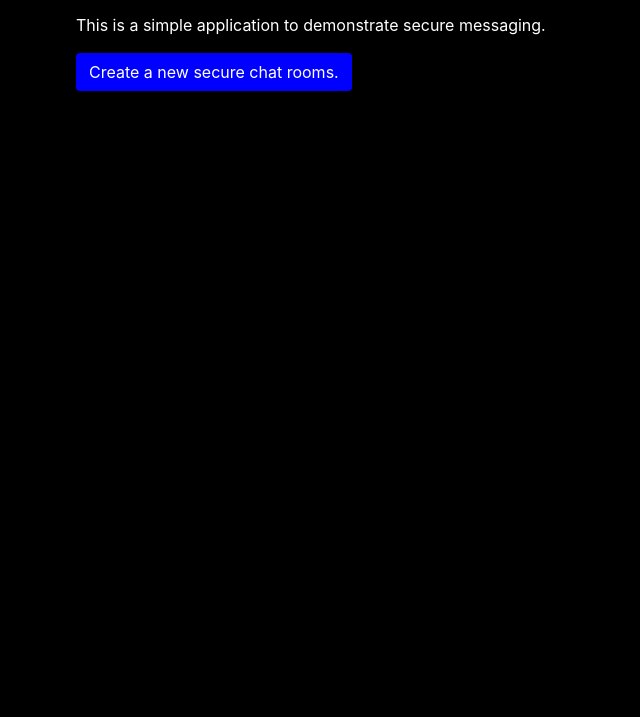
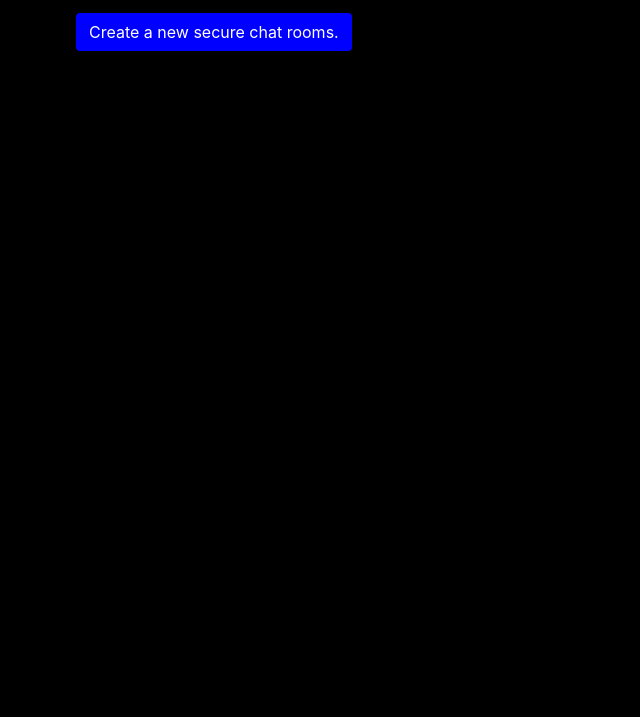
Before and after one commit to kto-to20/secure-chat, a plain HTML site: page index.html in a window 1280 px wide. Shown: the part 83-800 px from the top of the page, without its empty margins (9-649 px from the left). Drawn offline with nearby package versions, Linux system fonts and the light colour scheme.

Commit message:
delete m

```diff
--- a/index.html
+++ b/index.html
@@ -24,7 +24,6 @@
 <div class="container">
     <h1>Chat Name - Secure chat!</h1>
     <p>My first secure chat project.</p>
-    <p>This is a simple application to demonstrate secure messaging.</p> <!-- Новая строка -->
     <a href="create_chat.html" class="btn btn-create">Create a new secure chat rooms.</a>
 </div>
 
```
